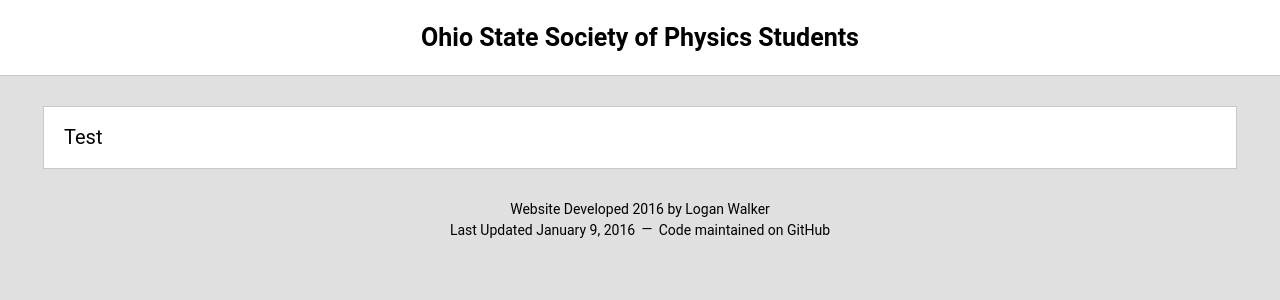
After one commit to GeekLogan/OSU-SPS-Website, a PHP site: page /photos.html in a window 1280 px wide. The commit adds this page. Shown: the top 300 px of the page. Run offline with PHP 8.4, Linux system fonts and the light colour scheme; some libraries are stand-ins or nearby versions.

```diff
--- /dev/null
+++ b/src/photos.html
@@ -0,0 +1,126 @@
+<!doctype html>
+<html lang="en">
+<head>
+
+<title>Society of Physics Students Photos | Ohio State University</title>
+<script src="https://ajax.googleapis.com/ajax/libs/jquery/2.1.4/jquery.min.js"></script>
+<meta name="description" content="Society of Physics Students at Ohio State">
+<meta name="viewport" content="width=device-width, initial-scale=1">
+<meta name="author" content="Logan Walker">
+<meta charset="utf-8">
+
+<script>
+	(function(i,s,o,g,r,a,m){i['GoogleAnalyticsObject']=r;i[r]=i[r]||function(){
+	(i[r].q=i[r].q||[]).push(arguments)},i[r].l=1*new Date();a=s.createElement(o),
+	m=s.getElementsByTagName(o)[0];a.async=1;a.src=g;m.parentNode.insertBefore(a,m)
+	})(window,document,'script','//www.google-analytics.com/analytics.js','ga');
+
+	ga('create', 'UA-72163478-1', 'auto');
+	ga('send', 'pageview');
+</script>
+
+<style type="text/css">
+	body {
+	  font-family: Proxima Nova, RobotoDraft, Roboto, proximanova, Arial, sans-serif;
+	  margin: 0px;
+	  padding: 0px;
+	  background-color: #e0e0e0;
+	  line-height: 150%;
+	  font-size: 14px;
+	}
+
+	div#top {
+		position: fixed;
+		top: 0px;
+		left: 0px;
+		z-index: 999;
+
+		width: 100%;
+		background-color: rgba(256,256,256,0.7);
+		padding-top: 20px;
+		padding-bottom: 20px;
+		font-size: 25px;
+		font-weight: bold;
+		text-align: center;
+		margin-bottom: 20px;
+		line-height: 140%;
+
+		border-bottom-width: 1px;
+		border-bottom-color: #C8C8C8;
+		border-bottom-style: solid;
+	}
+
+	div#spacer {
+		z-index:0;
+		height:76px;
+		width:100%;
+		background-color: white;
+	}
+
+	div#footer {
+		margin-top: 10px;
+		color: black;
+		margin-bottom: 25px;
+		text-align: center;
+	}
+
+	.it {
+		font-style: italic;
+	}
+
+	div.tohide {
+		padding-top: 15px;
+		font-size: 15px;
+	}
+
+	div.card {
+		font-size: 20px;
+		margin: 10px;
+		background-color: white;
+		color: black;
+		width: 90%;
+		text-align: left;
+
+		margin-top: 30px;
+		margin-bottom: 30px;
+		padding: 20px;
+		border-width: 1px;
+		border-color: #C8C8C8;
+		border-style: solid;
+	}
+
+	a:link.cardlink, a:visited.cardlink,
+	a:hover.cardlink, a:active.cardlink,
+	a:link.nostyle, a:visited.nostyle,
+	a:hover.nostyle, a:active.nostyle {
+		text-decoration: inherit;
+		color: inherit;
+	}
+</style>
+
+</head>
+
+<body>
+<center>
+
+<div id="spacer"></div>
+<div id="top">
+	Ohio State Society of Physics Students
+</div>
+
+<div class="card" id="card_info">
+	Test
+</div>
+
+<div id="footer">
+	Website Developed 2016 by
+	<a class="nostyle" href="mailto:walker.1698@osu.edu">Logan Walker</a> <br />
+	Last Updated January 9, 2016
+	<span style="position:relative; top:-1px;">&thinsp;&mdash;&thinsp;</span>
+	Code maintained on
+	<a class="nostyle" href="https://github.com/GeekLogan/OSU-SPS-Website">GitHub</a>
+</div>
+
+</center>
+</body>
+</html>
```
Also changed, not shown: src/index.html (+7 -0 lines), src/style.css (+20 -3 lines).
